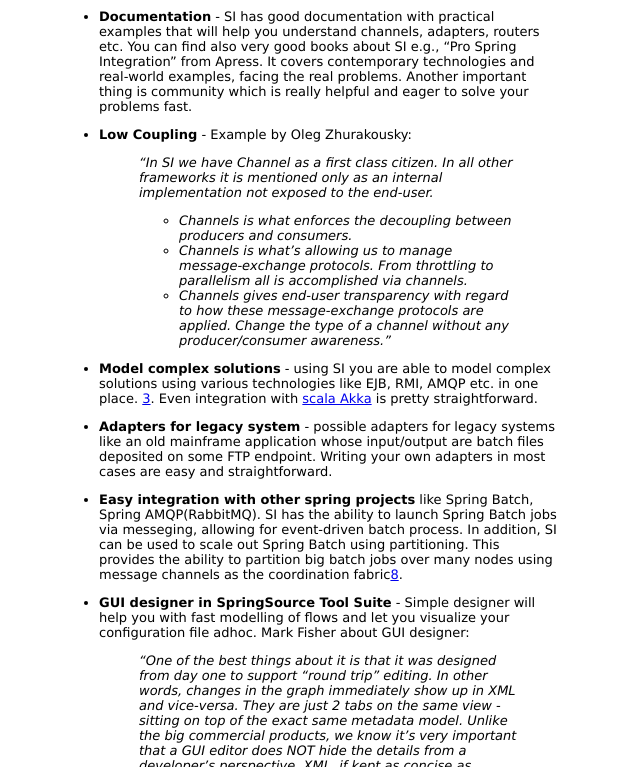
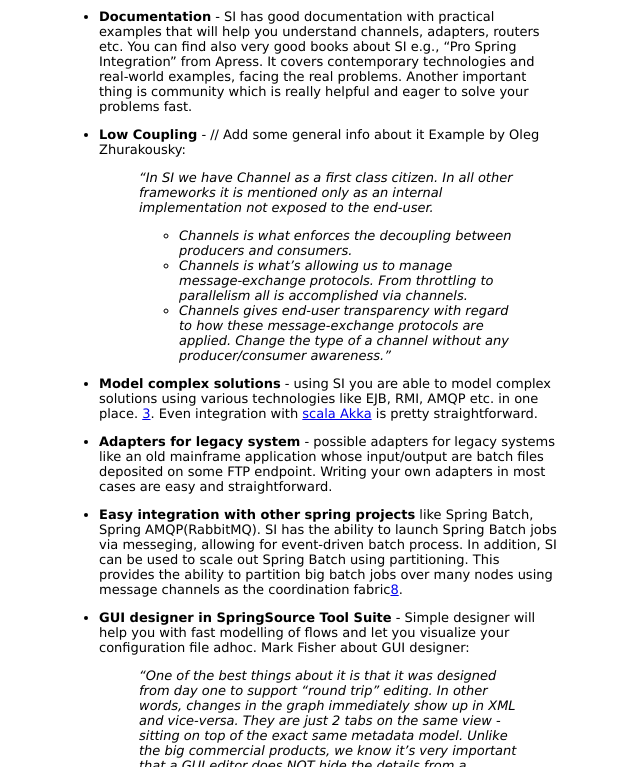
Before and after one commit to kgrodzicki/kgrodzicki.github.com, a Jekyll site: the page built from _posts/2011-08-11-spring-integration.markdown, in a window 1280 px wide and 900 px high, scrolled down 1239 px, cut to the strip 133-900 px from the top of the window. Shown: the whole strip, without its empty margins (331-971 px from the left). Built offline with Jekyll 4.4.1, drawn with Linux system fonts in a browser that asks for light colours.

Commit message:
add comment for low couppling

```diff
--- a/_posts/2011-08-11-spring-integration.markdown
+++ b/_posts/2011-08-11-spring-integration.markdown
@@ -49,7 +49,9 @@
 and real-world examples, facing the real problems. Another important thing is community
 which is really helpful and eager to solve your problems fast.
 
-* __Low Coupling__ - Example by Oleg Zhurakousky:
+* __Low Coupling__ -
+// Add some general info about it
+Example by Oleg Zhurakousky:
 > _"In SI we have Channel as a first class citizen. In all other frameworks it is mentioned only as an internal implementation not exposed to the end-user._
 >  * _Channels is what enforces the decoupling between producers and consumers._
 >  * _Channels is what's allowing us to manage message-exchange protocols. From throttling to parallelism all is accomplished via channels._
```
